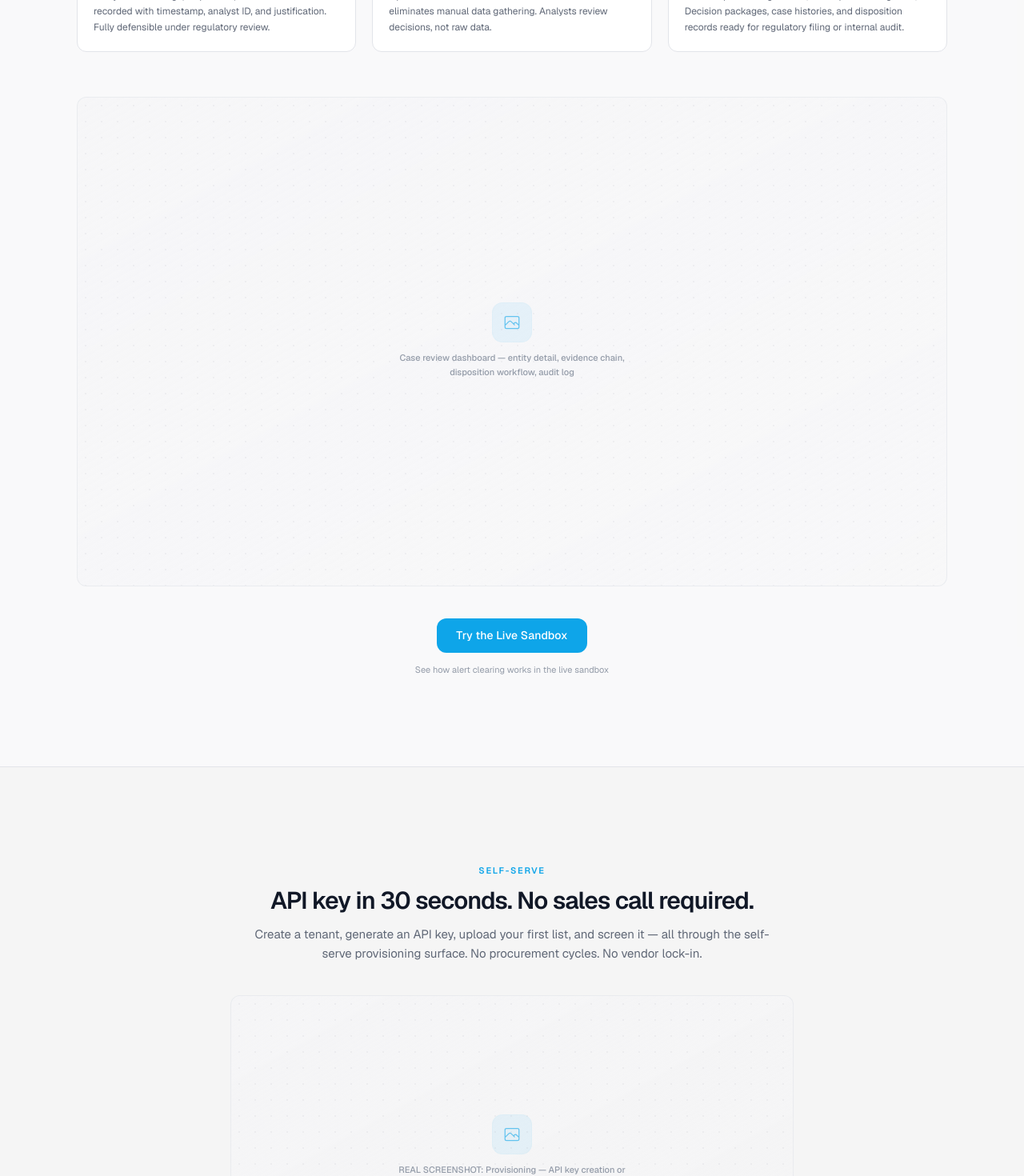
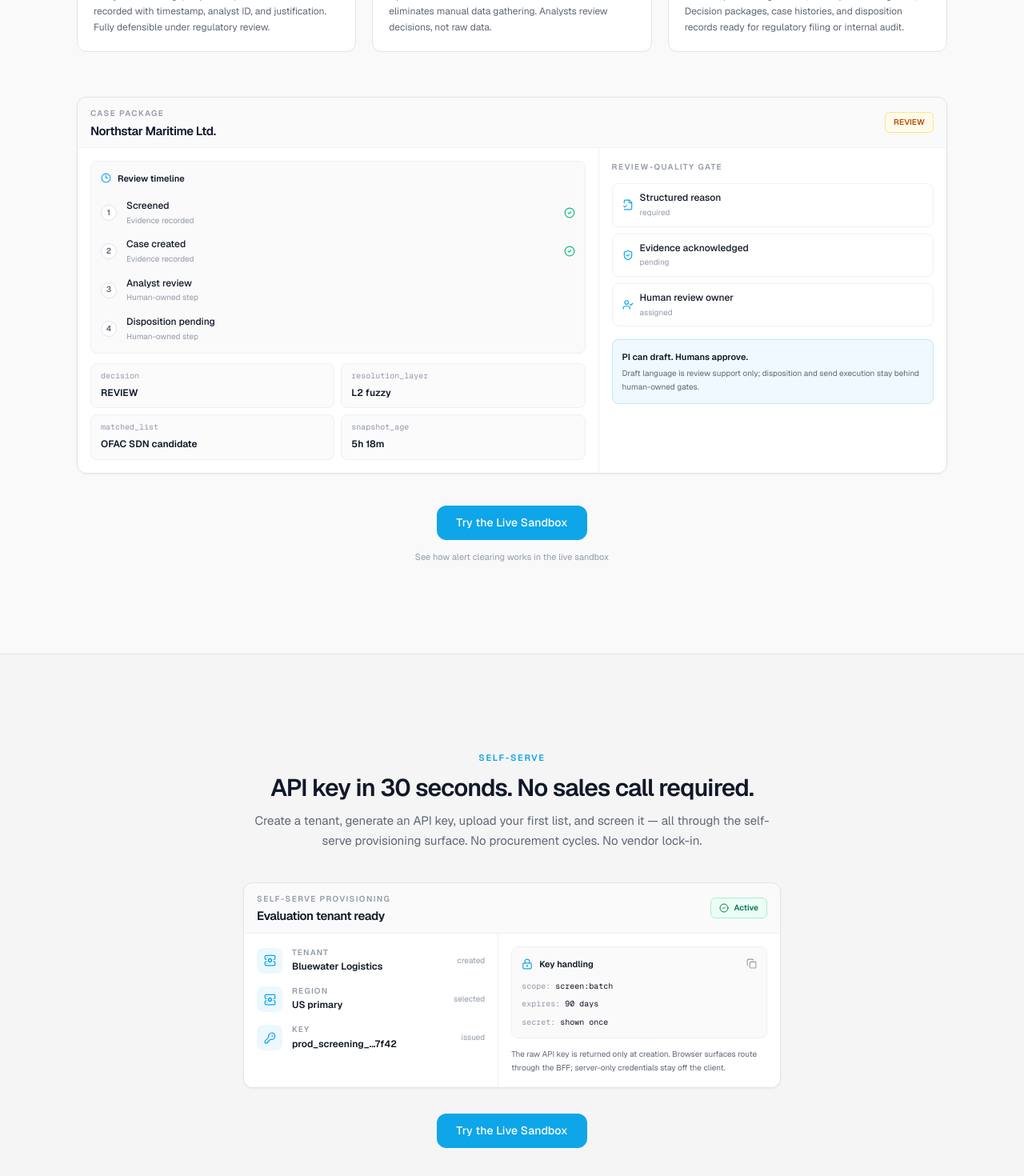
Before and after one commit to Alex2026-ai/ccai-marketing, a Next.js app: page / in a window 1280 px wide. Shown: the part 4780-6250 px from the top of the page at 80% size. Built offline with nearby package versions, Linux system fonts and the light colour scheme.

Commit message:
Replace homepage placeholder visuals
Add synthetic case review and provisioning visuals, wire them into homepage sections, and update the marketing asset checklist.

```diff
--- a/src/components/marketing/alert-clearing-section.tsx
+++ b/src/components/marketing/alert-clearing-section.tsx
@@ -1,7 +1,7 @@
 import { FileCheck, ClipboardCheck, History, Download, Shield, Clock } from "lucide-react"
 import { SectionHeader } from "./section-header"
 import { PrimaryCTA } from "./cta-buttons"
-import { ScreenshotPlaceholder } from "./screenshot-placeholder"
+import { CaseReviewVisual } from "./case-review-visual"
 
 const capabilities = [
   {
@@ -63,9 +63,7 @@ export function AlertClearingSection() {
         </div>
 
         <div className="mt-14">
-          <ScreenshotPlaceholder
-            label="Case review dashboard — entity detail, evidence chain, disposition workflow, audit log"
-          />
+          <CaseReviewVisual />
         </div>
 
         <div className="mt-10 text-center">
--- /dev/null
+++ b/src/components/marketing/case-review-visual.tsx
@@ -0,0 +1,93 @@
+import { CheckCircle2, Clock3, FileCheck2, ShieldCheck, UserCheck } from "lucide-react"
+
+const evidenceRows = [
+  ["decision", "REVIEW"],
+  ["resolution_layer", "L2 fuzzy"],
+  ["matched_list", "OFAC SDN candidate"],
+  ["snapshot_age", "5h 18m"],
+]
+
+const gates = [
+  { label: "Structured reason", state: "required", icon: FileCheck2 },
+  { label: "Evidence acknowledged", state: "pending", icon: ShieldCheck },
+  { label: "Human review owner", state: "assigned", icon: UserCheck },
+]
+
+export function CaseReviewVisual() {
+  return (
+    <div className="overflow-hidden rounded-xl border border-border bg-surface shadow-soft">
+      <div className="border-b border-border-light bg-surface-2/50 px-4 py-3">
+        <div className="flex flex-wrap items-center justify-between gap-3">
+          <div>
+            <p className="text-[10px] font-semibold uppercase tracking-[0.14em] text-muted-light">
+              Case package
+            </p>
+            <h3 className="mt-1 text-[15px] font-semibold text-foreground">Northstar Maritime Ltd.</h3>
+          </div>
+          <span className="rounded-md border border-amber-200 bg-amber-50 px-2.5 py-1 text-[10px] font-semibold text-amber-700">
+            REVIEW
+          </span>
+        </div>
+      </div>
+
+      <div className="grid gap-0 lg:grid-cols-[1.2fr_0.8fr]">
+        <div className="border-b border-border-light p-4 lg:border-b-0 lg:border-r">
+          <div className="rounded-lg border border-border-light bg-background p-3">
+            <div className="flex items-center gap-2">
+              <Clock3 size={13} className="text-accent" />
+              <span className="text-[11px] font-semibold text-foreground">Review timeline</span>
+            </div>
+            <div className="mt-4 space-y-3">
+              {["Screened", "Case created", "Analyst review", "Disposition pending"].map((item, index) => (
+                <div key={item} className="flex items-center gap-3">
+                  <span className="flex h-5 w-5 items-center justify-center rounded-full border border-border bg-surface text-[10px] font-semibold text-muted">
+                    {index + 1}
+                  </span>
+                  <div className="min-w-0 flex-1">
+                    <p className="text-[12px] font-medium text-foreground">{item}</p>
+                    <p className="text-[10px] text-muted-light">
+                      {index < 2 ? "Evidence recorded" : "Human-owned step"}
+                    </p>
+                  </div>
+                  {index < 2 && <CheckCircle2 size={14} className="text-success" />}
+                </div>
+              ))}
+            </div>
+          </div>
+
+          <div className="mt-3 grid gap-2 sm:grid-cols-2">
+            {evidenceRows.map(([key, value]) => (
+              <div key={key} className="rounded-lg border border-border-light bg-surface-2/40 px-3 py-2">
+                <p className="font-mono text-[10px] text-muted-light">{key}</p>
+                <p className="mt-1 text-[12px] font-semibold text-foreground">{value}</p>
+              </div>
+            ))}
+          </div>
+        </div>
+
+        <div className="p-4">
+          <p className="text-[10px] font-semibold uppercase tracking-[0.14em] text-muted-light">
+            Review-quality gate
+          </p>
+          <div className="mt-3 space-y-2">
+            {gates.map((gate) => (
+              <div key={gate.label} className="flex items-center gap-2 rounded-lg border border-border-light px-3 py-2">
+                <gate.icon size={14} className="text-accent" />
+                <div className="min-w-0 flex-1">
+                  <p className="text-[12px] font-medium text-foreground">{gate.label}</p>
+                  <p className="text-[10px] text-muted-light">{gate.state}</p>
+                </div>
+              </div>
+            ))}
+          </div>
+          <div className="mt-4 rounded-lg border border-accent/20 bg-accent-subtle px-3 py-3">
+            <p className="text-[11px] font-semibold text-foreground">PI can draft. Humans approve.</p>
+            <p className="mt-1 text-[10px] leading-relaxed text-muted">
+              Draft language is review support only; disposition and send execution stay behind human-owned gates.
+            </p>
+          </div>
+        </div>
+      </div>
+    </div>
+  )
+}
--- a/src/components/marketing/provisioning-section.tsx
+++ b/src/components/marketing/provisioning-section.tsx
@@ -1,6 +1,6 @@
 import { SectionHeader } from "./section-header"
 import { PrimaryCTA } from "./cta-buttons"
-import { ScreenshotPlaceholder } from "./screenshot-placeholder"
+import { ProvisioningVisual } from "./provisioning-visual"
 
 export function ProvisioningSection() {
   return (
@@ -13,7 +13,7 @@ export function ProvisioningSection() {
           centered
         />
         <div className="mt-10">
-          <ScreenshotPlaceholder label="REAL SCREENSHOT: Provisioning — API key creation or onboarding guide" />
+          <ProvisioningVisual />
         </div>
         <PrimaryCTA className="mt-8" />
       </div>
--- /dev/null
+++ b/src/components/marketing/provisioning-visual.tsx
@@ -0,0 +1,69 @@
+import { CheckCircle2, Copy, KeyRound, LockKeyhole, ServerCog } from "lucide-react"
+
+const steps = [
+  ["Tenant", "Bluewater Logistics", "created"],
+  ["Region", "US primary", "selected"],
+  ["Key", "prod_screening_...7f42", "issued"],
+]
+
+export function ProvisioningVisual() {
+  return (
+    <div className="mx-auto max-w-2xl overflow-hidden rounded-xl border border-border bg-surface text-left shadow-soft">
+      <div className="border-b border-border-light bg-surface-2/50 px-4 py-3">
+        <div className="flex flex-wrap items-center justify-between gap-3">
+          <div>
+            <p className="text-[10px] font-semibold uppercase tracking-[0.14em] text-muted-light">
+              Self-serve provisioning
+            </p>
+            <h3 className="mt-1 text-[15px] font-semibold text-foreground">Evaluation tenant ready</h3>
+          </div>
+          <span className="inline-flex items-center gap-1.5 rounded-md border border-emerald-200 bg-emerald-50 px-2.5 py-1 text-[10px] font-semibold text-emerald-700">
+            <CheckCircle2 size={12} />
+            Active
+          </span>
+        </div>
+      </div>
+
+      <div className="grid gap-0 md:grid-cols-[0.95fr_1.05fr]">
+        <div className="border-b border-border-light p-4 md:border-b-0 md:border-r">
+          <div className="space-y-3">
+            {steps.map(([label, value, status]) => (
+              <div key={label} className="flex items-center gap-3">
+                <span className="flex h-8 w-8 items-center justify-center rounded-lg bg-accent/8 text-accent">
+                  {label === "Key" ? <KeyRound size={15} /> : <ServerCog size={15} />}
+                </span>
+                <div className="min-w-0 flex-1">
+                  <p className="text-[10px] font-semibold uppercase tracking-[0.12em] text-muted-light">
+                    {label}
+                  </p>
+                  <p className="truncate text-[12px] font-semibold text-foreground">{value}</p>
+                </div>
+                <span className="text-[10px] text-muted-light">{status}</span>
+              </div>
+            ))}
+          </div>
+        </div>
+
+        <div className="p-4">
+          <div className="rounded-lg border border-border-light bg-background p-3">
+            <div className="flex items-center justify-between gap-2">
+              <div className="flex items-center gap-2">
+                <LockKeyhole size={14} className="text-accent" />
+                <span className="text-[11px] font-semibold text-foreground">Key handling</span>
+              </div>
+              <Copy size={13} className="text-muted-light" />
+            </div>
+            <div className="mt-3 space-y-2 font-mono text-[10px]">
+              <p><span className="text-muted-light">scope:</span> <span className="text-foreground">screen:batch</span></p>
+              <p><span className="text-muted-light">expires:</span> <span className="text-foreground">90 days</span></p>
+              <p><span className="text-muted-light">secret:</span> <span className="text-foreground">shown once</span></p>
+            </div>
+          </div>
+          <p className="mt-3 text-[10px] leading-relaxed text-muted">
+            The raw API key is returned only at creation. Browser surfaces route through the BFF; server-only credentials stay off the client.
+          </p>
+        </div>
+      </div>
+    </div>
+  )
+}
```
Also changed, not shown: 1 other file (tests, documents, lock files or other folders).
